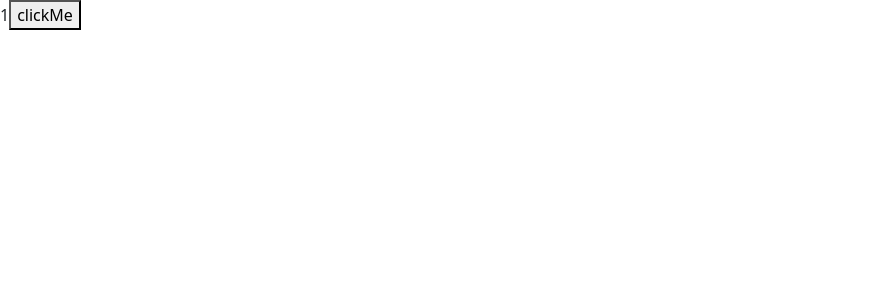
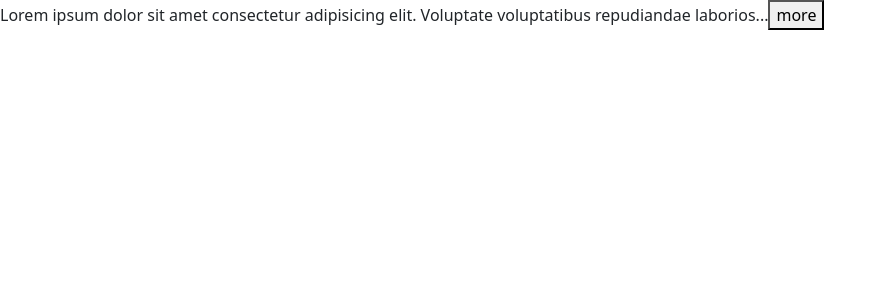
Before and after one commit to juheedhone/react-app, a React (Vite) app: page / in a window 1280 px wide. Shown: the top 300 px of the page, without its empty margins (0-886 px from the left). Built offline with nearby package versions, Linux system fonts and the light colour scheme.

Commit message:
Exercise-Building an ExpandableText component.

```diff
--- a/src/App.tsx
+++ b/src/App.tsx
@@ -1,28 +1,35 @@
-import { useState } from "react";
+import { ExpandableText } from "./components/ExpandableText";
 
 function App() {
-  const [cart, setCart] = useState({
-    discount: 0.1,
-    items: [
-      { id: 1, title: "product1", quantity: 1 },
-      { id: 2, title: "product2", quantity: 1 },
-    ],
-  });
-
-  const handleClick = () => {
-    setCart({
-      ...cart,
-      items: cart.items.map((items) =>
-        items.id === 1 ? { ...items, quantity: 2 } : items
-      ),
-    });
-  };
 
   return (
-    <div>
-      {cart.items[0].quantity}
-      <button onClick={handleClick}>clickMe</button>
-    </div>
+
+      <ExpandableText >
+        Lorem ipsum dolor sit amet consectetur adipisicing elit. Voluptate
+        voluptatibus repudiandae laboriosam quae in maiores voluptates
+        reprehenderit? Deserunt quos ratione, voluptas quod iusto illo commodi
+        delectus ipsum reprehenderit aliquam fuga cumque vel ea officiis
+        nesciunt non dolorem, blanditiis cum pariatur! Vel itaque eum eligendi
+        perspiciatis ratione labore, odio eos ipsa corrupti possimus veritatis
+        iste atque animi voluptate facilis a nemo molestias unde. Suscipit,
+        provident minus. Minus dolores fugiat, veniam modi quidem excepturi
+        quibusdam sequi doloribus! Quae tenetur quod suscipit itaque
+        necessitatibus, soluta architecto laudantium, repellat hic ratione unde
+        provident, inventore voluptate aliquam. Fugit culpa adipisci officiis
+        suscipit molestiae et consequatur error dolor, iure, velit nulla. Error
+        harum incidunt corrupti pariatur, sit ex blanditiis? Dicta magni dolor
+        tempora quod vel, illum necessitatibus, temporibus quaerat laboriosam
+        nisi quas corrupti. Iste voluptatum aspernatur reiciendis minima aperiam
+        maiores culpa delectus fuga sequi! Veniam molestias voluptatum quam
+        temporibus, quasi officia doloremque aut numquam commodi, quaerat velit
+        iusto. Enim, aliquam et ab ipsum, debitis animi cumque earum possimus
+        quos reprehenderit doloremque voluptas! Aliquid, voluptatem! Enim vero
+        unde error ratione voluptates perspiciatis odio fugit, ipsa pariatur
+        optio sequi qui nobis quisquam reprehenderit dolorem dolores,
+        repellendus quod! Omnis quasi eveniet laudantium exercitationem natus
+        numquam sint vel aliquid ea.
+      </ExpandableText>
+
   );
 }
 
--- a/src/components/ExpandableText.tsx
+++ b/src/components/ExpandableText.tsx
@@ -1,9 +1,23 @@
-import React from 'react'
+import { useState } from "react";
 
-const ExpandableText = () => {
-  return (
-    <div>ExpandableText</div>
-  )
+interface Props {
+  children: string;
+  maxChars?: number;
+  // onClick: () => void;
 }
 
-export default ExpandableText
+export const ExpandableText = ({ children, maxChars = 100 }: Props) => {
+  const [isExpanded, setExpanded] = useState(false);
+  if (children.length <= maxChars) return <p>{children}</p>;
+  const text = isExpanded ? children : children.substring(0, maxChars);
+  return (
+    <>
+      <p>
+        {text}...
+        <button onClick={() => setExpanded(!isExpanded)}>
+          {isExpanded ? "less" : "more"}
+        </button>
+      </p>
+    </>
+  );
+};
```
